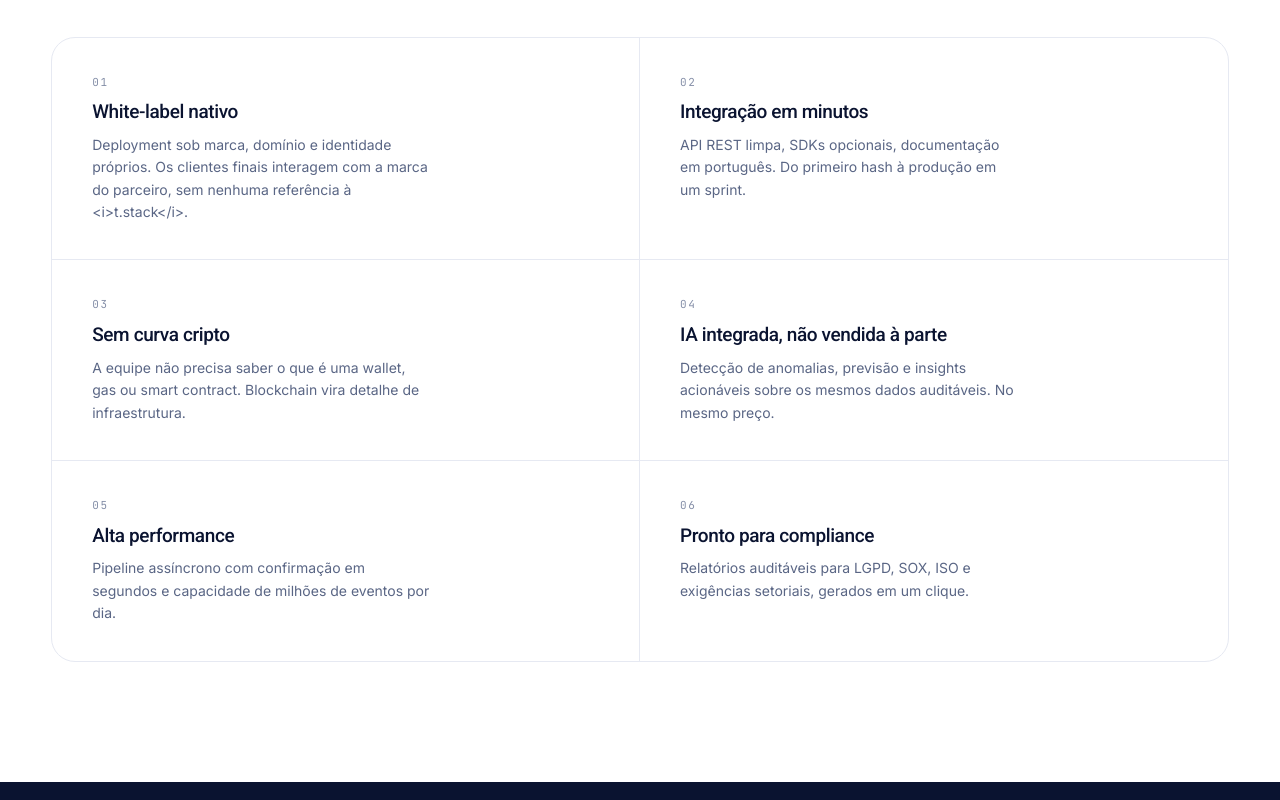
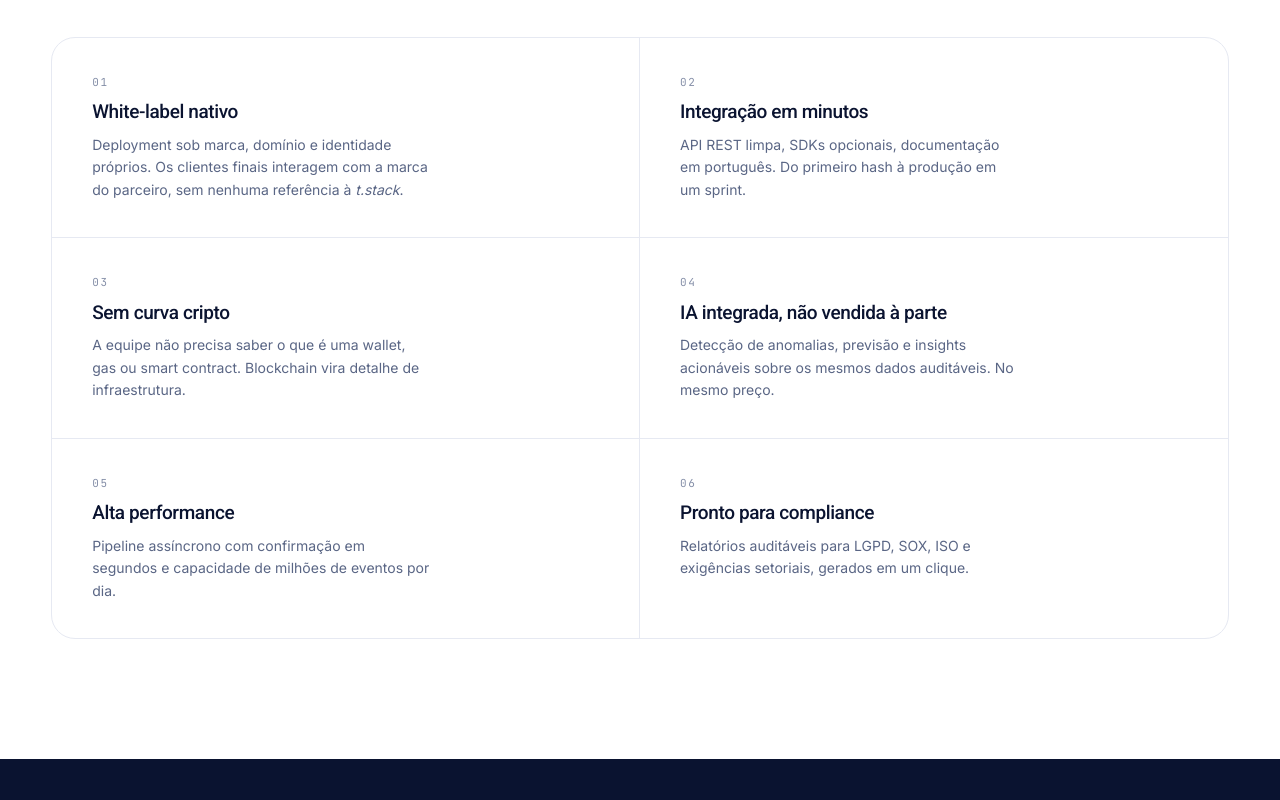
Before and after one commit to filipemoraes/tstack-landingpage, a Next.js app: page / in a window 1280 px wide. Shown: the part 7340-8140 px from the top of the page. Built offline with nearby package versions, Linux system fonts and the light colour scheme.

Commit message:
refactor(sections): use dangerouslySetInnerHTML for rendering descriptions

```diff
--- a/components/sections/Diferenciais.tsx
+++ b/components/sections/Diferenciais.tsx
@@ -63,7 +63,7 @@ export function Diferenciais() {
               >
                 <div className="font-mono text-[11px] tracking-[.15em] text-muted-2">{it.n}</div>
                 <h4 className="text-[19px] font-medium leading-[1.2] -tracking-[.02em]">{it.title}</h4>
-                <p className="text-sm leading-[1.6] max-w-[340px]">{it.desc}</p>
+                <p className="text-sm leading-[1.6] max-w-[340px]" dangerouslySetInnerHTML={{ __html: it.desc }} />
               </div>
             );
           })}
--- a/components/sections/FAQ.tsx
+++ b/components/sections/FAQ.tsx
@@ -8,13 +8,7 @@ import { Eyebrow } from "../ui/Eyebrow";
 const items = [
   {
     q: "Meus dados sensíveis vão parar na blockchain?",
-    a: (
-      <>
-        Não. Nunca. A <i>t.stack</i> gera apenas o <em>hash</em> (SHA-256) dos eventos enviados. O dado original
-        permanece 100% no ambiente da operação. O que fica on-chain é uma impressão digital irreversível; suficiente
-        para provar integridade, incapaz de expor conteúdo.
-      </>
-    ),
+    a: "Não. Nunca. A <i>t.stack</i> gera apenas o <em>hash</em> (SHA-256) dos eventos enviados. O dado original permanece 100% no ambiente da operação. O que fica on-chain é uma impressão digital irreversível; suficiente para provar integridade, incapaz de expor conteúdo.",
   },
   {
     q: "Preciso entender de blockchain para usar?",
@@ -69,7 +63,7 @@ export function FAQ() {
                   <span className="faq-plus w-[30px] h-[30px] flex-none rounded-full border border-line-strong bg-white grid place-items-center relative transition-all duration-300" />
                 </button>
                 <div className="faq-a">
-                  <p className="text-[15.5px] leading-[1.65] max-w-[720px] text-muted">{it.a}</p>
+                  <p className="text-[15.5px] leading-[1.65] max-w-[720px] text-muted" dangerouslySetInnerHTML={{ __html: it.a }} />
                 </div>
               </div>
             );
```
